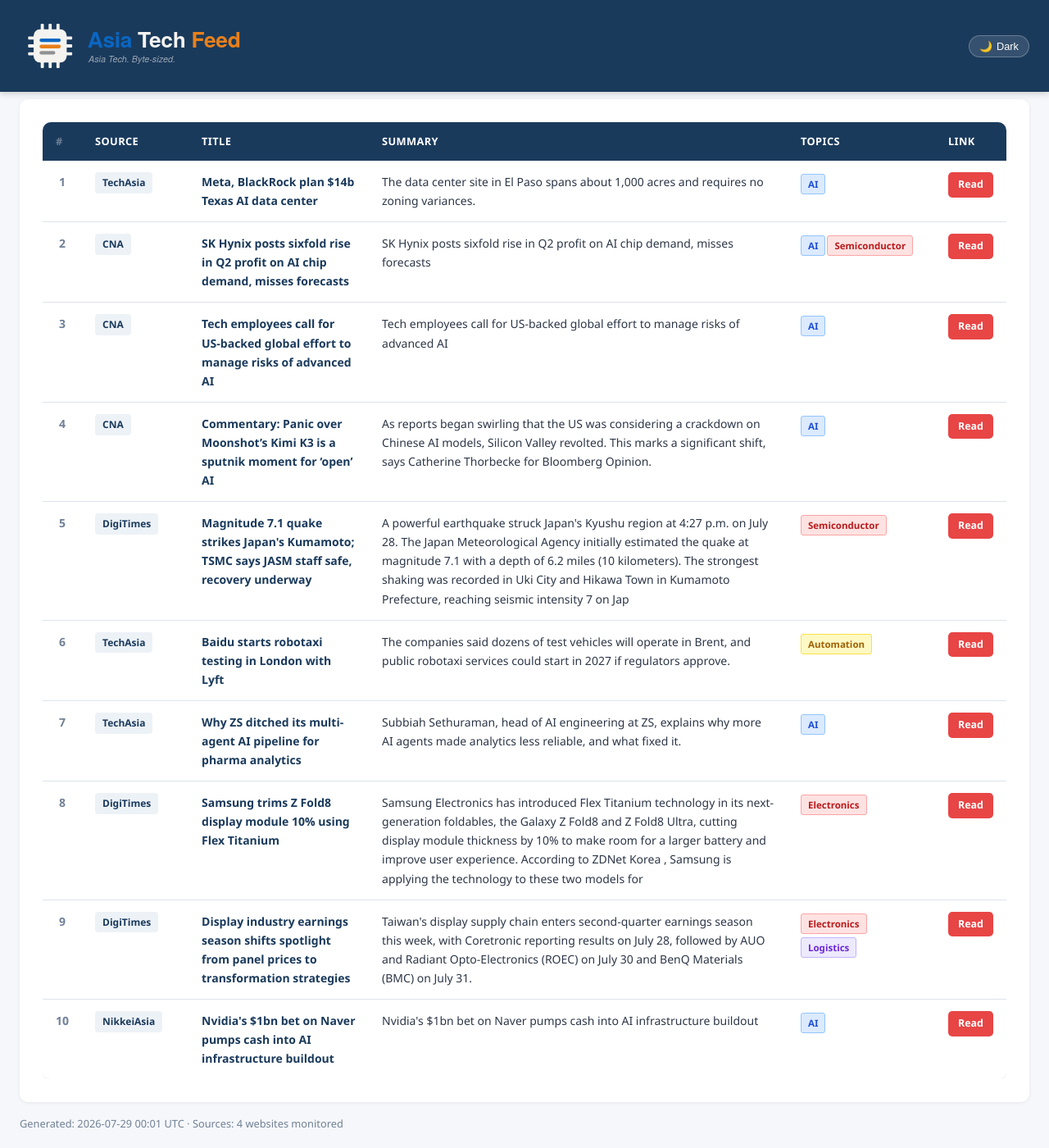
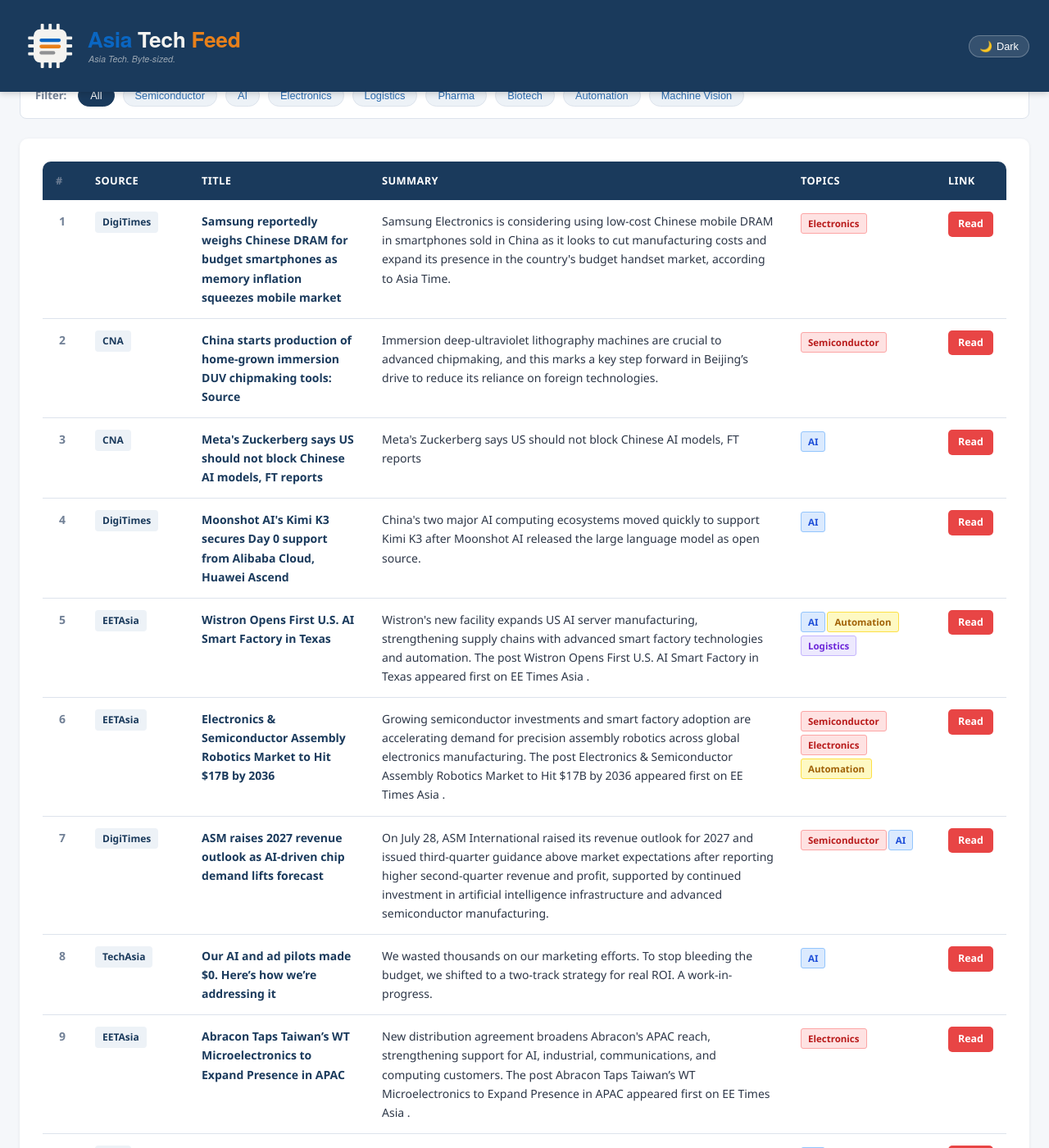
Before and after one commit to asiatechfeed/Asia-Tech-Feed, a Jekyll site: the page built from _posts/2026-07-29-asia-tech-news-digest.md, in a window 1280 px wide and 1400 px high, scrolled down 681 px. Shown: the whole window at 82% size. Built offline with Jekyll 4.4.1, drawn with Linux system fonts in a browser that asks for light colours; a script that is not in the unit is left out; some of the changed text lies outside the part shown.

Commit message:
📰 News digest 2026-07-29 (14 articles)

```diff
--- a/_posts/2026-07-29-asia-tech-news-digest.md
+++ b/_posts/2026-07-29-asia-tech-news-digest.md
@@ -1,16 +1,16 @@
 ---
 layout: post
 title: "Asia Tech News Digest - July 29, 2026"
-date: 2026-07-29 08:01:42 +0800
-articles_count: 10
-sources_count: 4
-sources: ["CNA", "DigiTimes", "NikkeiAsia", "TechAsia"]
+date: 2026-07-29 11:22:10 +0800
+articles_count: 14
+sources_count: 6
+sources: ["CNA", "DigiTimes", "EETAsia", "KED", "NikkeiAsia", "TechAsia"]
 csv_file: /assets/data/news-2026-07-29.tsv
-featured_title: "Meta, BlackRock plan $14b Texas AI data center"
-featured_url: "https://www.techinasia.com/meta-acquires-ai-agent-platform-moltbook"
-featured_source: "TechAsia"
-featured_summary: "The data center site in El Paso spans about 1,000 acres and requires no zoning variances."
-featured_image: ""
+featured_title: "Samsung reportedly weighs Chinese DRAM for budget smartphones as memory inflation squeezes mobile market"
+featured_url: "https://www.digitimes.com/news/a20260729VL212/samsung-smartphone-dram-budget-low-cost.html"
+featured_source: "DigiTimes"
+featured_summary: "Samsung Electronics is considering using low-cost Chinese mobile DRAM in smartphones sold in China as it looks to cut manufacturing costs and expand its presence in the country's budget handset market, according to Asia Time."
+featured_image: "https://img.digitimes.com/newsshow/20260729vl212_files/1_2b.jpg"
 ---
 
 <table class="news-table">
@@ -27,83 +27,115 @@ featured_image: ""
 <tbody>
 <tr>
   <td class="col-num">1</td>
-  <td class="col-source"><span class="source-badge">TechAsia</span></td>
-  <td class="col-title"><span class="article-title">Meta, BlackRock plan $14b Texas AI data center</span></td>
-  <td class="col-summary">The data center site in El Paso spans about 1,000 acres and requires no zoning variances.</td>
-  <td class="col-tags"><span class="tag ai">AI</span></td>
-  <td class="col-link"><a class="btn-link" href="https://www.techinasia.com/meta-acquires-ai-agent-platform-moltbook" target="_blank" rel="noopener">Read</a></td>
+  <td class="col-source"><span class="source-badge">DigiTimes</span></td>
+  <td class="col-title"><span class="article-title">Samsung reportedly weighs Chinese DRAM for budget smartphones as memory inflation squeezes mobile market</span></td>
+  <td class="col-summary">Samsung Electronics is considering using low-cost Chinese mobile DRAM in smartphones sold in China as it looks to cut manufacturing costs and expand its presence in the country's budget handset market, according to Asia Time.</td>
+  <td class="col-tags"><span class="tag semi">Electronics</span></td>
+  <td class="col-link"><a class="btn-link" href="https://www.digitimes.com/news/a20260729VL212/samsung-smartphone-dram-budget-low-cost.html" target="_blank" rel="noopener">Read</a></td>
 </tr>
 <tr>
   <td class="col-num">2</td>
   <td class="col-source"><span class="source-badge">CNA</span></td>
-  <td class="col-title"><span class="article-title">SK Hynix posts sixfold rise in Q2 profit on AI chip demand, misses forecasts</span></td>
-  <td class="col-summary">SK Hynix posts sixfold rise in Q2 profit on AI chip demand, misses forecasts</td>
-  <td class="col-tags"><span class="tag ai">AI</span><span class="tag semi">Semiconductor</span></td>
-  <td class="col-link"><a class="btn-link" href="https://www.channelnewsasia.com/business/sk-hynix-profit-ai-chip-demand-miss-forecast-6284436" target="_blank" rel="noopener">Read</a></td>
+  <td class="col-title"><span class="article-title">China starts production of home-grown immersion DUV chipmaking tools: Source</span></td>
+  <td class="col-summary">Immersion deep-ultraviolet lithography machines are crucial to advanced chipmaking, and this marks a key step forward in Beijing’s drive to reduce its reliance on foreign technologies.</td>
+  <td class="col-tags"><span class="tag semi">Semiconductor</span></td>
+  <td class="col-link"><a class="btn-link" href="https://www.channelnewsasia.com/east-asia/china-start-production-immersion-duv-chipmaking-6282711" target="_blank" rel="noopener">Read</a></td>
 </tr>
 <tr>
   <td class="col-num">3</td>
   <td class="col-source"><span class="source-badge">CNA</span></td>
-  <td class="col-title"><span class="article-title">Tech employees call for US-backed global effort to manage risks of advanced AI</span></td>
-  <td class="col-summary">Tech employees call for US-backed global effort to manage risks of advanced AI</td>
+  <td class="col-title"><span class="article-title">Meta's Zuckerberg says US should not block Chinese AI models, FT reports</span></td>
+  <td class="col-summary">Meta's Zuckerberg says US should not block Chinese AI models, FT reports</td>
   <td class="col-tags"><span class="tag ai">AI</span></td>
-  <td class="col-link"><a class="btn-link" href="https://www.channelnewsasia.com/business/tech-employees-call-us-backed-global-effort-manage-risks-advanced-ai-6284401" target="_blank" rel="noopener">Read</a></td>
+  <td class="col-link"><a class="btn-link" href="https://www.channelnewsasia.com/business/metas-zuckerberg-says-us-should-not-block-chinese-ai-models-ft-reports-6284771" target="_blank" rel="noopener">Read</a></td>
 </tr>
 <tr>
   <td class="col-num">4</td>
-  <td class="col-source"><span class="source-badge">CNA</span></td>
-  <td class="col-title"><span class="article-title">Commentary: Panic over Moonshot’s Kimi K3 is a sputnik moment for ‘open’ AI</span></td>
-  <td class="col-summary">As reports began swirling that the US was considering a crackdown on Chinese AI models, Silicon Valley revolted. This marks a significant shift, says Catherine Thorbecke for Bloomberg Opinion.</td>
+  <td class="col-source"><span class="source-badge">DigiTimes</span></td>
+  <td class="col-title"><span class="article-title">Moonshot AI's Kimi K3 secures Day 0 support from Alibaba Cloud, Huawei Ascend</span></td>
+  <td class="col-summary">China's two major AI computing ecosystems moved quickly to support Kimi K3 after Moonshot AI released the large language model as open source.</td>
   <td class="col-tags"><span class="tag ai">AI</span></td>
-  <td class="col-link"><a class="btn-link" href="https://www.channelnewsasia.com/commentary/moonshot-kimi-panic-ai-sputnik-moment-6282731" target="_blank" rel="noopener">Read</a></td>
+  <td class="col-link"><a class="btn-link" href="https://www.digitimes.com/news/a20260729PD212/kimi-k3-ascend-huawei-cloud-alibaba.html" target="_blank" rel="noopener">Read</a></td>
 </tr>
 <tr>
   <td class="col-num">5</td>
-  <td class="col-source"><span class="source-badge">DigiTimes</span></td>
-  <td class="col-title"><span class="article-title">Magnitude 7.1 quake strikes Japan's Kumamoto; TSMC says JASM staff safe, recovery underway</span></td>
-  <td class="col-summary">A powerful earthquake struck Japan's Kyushu region at 4:27 p.m. on July 28. The Japan Meteorological Agency initially estimated the quake at magnitude 7.1 with a depth of 6.2 miles (10 kilometers). The strongest shaking was recorded in Uki City and Hikawa Town in Kumamoto Prefecture, reaching seismic intensity 7 on Jap</td>
-  <td class="col-tags"><span class="tag semi">Semiconductor</span></td>
-  <td class="col-link"><a class="btn-link" href="https://www.digitimes.com/news/a20260728PD242/tsmc-jasm-earthquake-kumamoto-fab-japan.html" target="_blank" rel="noopener">Read</a></td>
+  <td class="col-source"><span class="source-badge">EETAsia</span></td>
+  <td class="col-title"><span class="article-title">Wistron Opens First U.S. AI Smart Factory in Texas</span></td>
+  <td class="col-summary">Wistron's new facility expands US AI server manufacturing, strengthening supply chains with advanced smart factory technologies and automation. The post Wistron Opens First U.S. AI Smart Factory in Texas appeared first on EE Times Asia .</td>
+  <td class="col-tags"><span class="tag ai">AI</span><span class="tag auto">Automation</span><span class="tag logis">Logistics</span></td>
+  <td class="col-link"><a class="btn-link" href="https://www.eetasia.com/wistron-opens-first-u-s-ai-smart-factory-in-texas/" target="_blank" rel="noopener">Read</a></td>
 </tr>
 <tr>
   <td class="col-num">6</td>
-  <td class="col-source"><span class="source-badge">TechAsia</span></td>
-  <td class="col-title"><span class="article-title">Baidu starts robotaxi testing in London with Lyft</span></td>
-  <td class="col-summary">The companies said dozens of test vehicles will operate in Brent, and public robotaxi services could start in 2027 if regulators approve.</td>
-  <td class="col-tags"><span class="tag auto">Automation</span></td>
-  <td class="col-link"><a class="btn-link" href="https://www.techinasia.com/baidu-incident-leads-china-pause-av-licenses" target="_blank" rel="noopener">Read</a></td>
+  <td class="col-source"><span class="source-badge">EETAsia</span></td>
+  <td class="col-title"><span class="article-title">Electronics & Semiconductor Assembly Robotics Market to Hit $17B by 2036</span></td>
+  <td class="col-summary">Growing semiconductor investments and smart factory adoption are accelerating demand for precision assembly robotics across global electronics manufacturing. The post Electronics & Semiconductor Assembly Robotics Market to Hit $17B by 2036 appeared first on EE Times Asia .</td>
+  <td class="col-tags"><span class="tag semi">Semiconductor</span><span class="tag semi">Electronics</span><span class="tag auto">Automation</span></td>
+  <td class="col-link"><a class="btn-link" href="https://www.eetasia.com/electronics-semiconductor-assembly-robotics-market-to-hit-17b-by-2036/" target="_blank" rel="noopener">Read</a></td>
 </tr>
 <tr>
   <td class="col-num">7</td>
-  <td class="col-source"><span class="source-badge">TechAsia</span></td>
-  <td class="col-title"><span class="article-title">Why ZS ditched its multi-agent AI pipeline for pharma analytics</span></td>
-  <td class="col-summary">Subbiah Sethuraman, head of AI engineering at ZS, explains why more AI agents made analytics less reliable, and what fixed it.</td>
-  <td class="col-tags"><span class="tag ai">AI</span></td>
-  <td class="col-link"><a class="btn-link" href="https://www.techinasia.com/why-zs-ditched-its-multi-agent-ai-pipeline-for-pharma-analytics" target="_blank" rel="noopener">Read</a></td>
+  <td class="col-source"><span class="source-badge">DigiTimes</span></td>
+  <td class="col-title"><span class="article-title">ASM raises 2027 revenue outlook as AI-driven chip demand lifts forecast</span></td>
+  <td class="col-summary">On July 28, ASM International raised its revenue outlook for 2027 and issued third-quarter guidance above market expectations after reporting higher second-quarter revenue and profit, supported by continued investment in artificial intelligence infrastructure and advanced semiconductor manufacturing.</td>
+  <td class="col-tags"><span class="tag semi">Semiconductor</span><span class="tag ai">AI</span></td>
+  <td class="col-link"><a class="btn-link" href="https://www.digitimes.com/news/a20260729VL203/revenue-outlook-2027-demand-forecast.html" target="_blank" rel="noopener">Read</a></td>
 </tr>
 <tr>
   <td class="col-num">8</td>
-  <td class="col-source"><span class="source-badge">DigiTimes</span></td>
-  <td class="col-title"><span class="article-title">Samsung trims Z Fold8 display module 10% using Flex Titanium</span></td>
-  <td class="col-summary">Samsung Electronics has introduced Flex Titanium technology in its next-generation foldables, the Galaxy Z Fold8 and Z Fold8 Ultra, cutting display module thickness by 10% to make room for a larger battery and improve user experience. According to ZDNet Korea , Samsung is applying the technology to these two models for</td>
-  <td class="col-tags"><span class="tag semi">Electronics</span></td>
-  <td class="col-link"><a class="btn-link" href="https://www.digitimes.com/news/a20260728PD229/samsung-display-flex-technology-galaxy.html" target="_blank" rel="noopener">Read</a></td>
+  <td class="col-source"><span class="source-badge">TechAsia</span></td>
+  <td class="col-title"><span class="article-title">Our AI and ad pilots made $0. Here’s how we’re addressing it</span></td>
+  <td class="col-summary">We wasted thousands on our marketing efforts. To stop bleeding the budget, we shifted to a two-track strategy for real ROI. A work-in-progress.</td>
+  <td class="col-tags"><span class="tag ai">AI</span></td>
+  <td class="col-link"><a class="btn-link" href="https://www.techinasia.com/ai-ad-pilots-0-heres-how-we-re-addressing-it" target="_blank" rel="noopener">Read</a></td>
 </tr>
 <tr>
   <td class="col-num">9</td>
-  <td class="col-source"><span class="source-badge">DigiTimes</span></td>
-  <td class="col-title"><span class="article-title">Display industry earnings season shifts spotlight from panel prices to transformation strategies</span></td>
-  <td class="col-summary">Taiwan's display supply chain enters second-quarter earnings season this week, with Coretronic reporting results on July 28, followed by AUO and Radiant Opto-Electronics (ROEC) on July 30 and BenQ Materials (BMC) on July 31.</td>
-  <td class="col-tags"><span class="tag semi">Electronics</span><span class="tag logis">Logistics</span></td>
-  <td class="col-link"><a class="btn-link" href="https://www.digitimes.com/news/a20260728PD224/earnings-display-taiwan-revenue-supply-chain.html" target="_blank" rel="noopener">Read</a></td>
+  <td class="col-source"><span class="source-badge">EETAsia</span></td>
+  <td class="col-title"><span class="article-title">Abracon Taps Taiwan’s WT Microelectronics to Expand Presence in APAC</span></td>
+  <td class="col-summary">New distribution agreement broadens Abracon's APAC reach, strengthening support for AI, industrial, communications, and computing customers. The post Abracon Taps Taiwan’s WT Microelectronics to Expand Presence in APAC appeared first on EE Times Asia .</td>
+  <td class="col-tags"><span class="tag semi">Electronics</span></td>
+  <td class="col-link"><a class="btn-link" href="https://www.eetasia.com/abracon-taps-taiwans-wt-microelectronics-to-expand-presence-in-apac/" target="_blank" rel="noopener">Read</a></td>
 </tr>
 <tr>
   <td class="col-num">10</td>
+  <td class="col-source"><span class="source-badge">CNA</span></td>
+  <td class="col-title"><span class="article-title">The infrastructure question every AI strategy must answer</span></td>
+  <td class="col-summary">Many organisations are eager to scale AI, but fewer are confident their infrastructure can support it. Tata Communications aims to bridge that gap.</td>
+  <td class="col-tags"><span class="tag ai">AI</span></td>
+  <td class="col-link"><a class="btn-link" href="https://www.channelnewsasia.com/advertorial/infrastructure-question-every-ai-strategy-must-answer-6246086" target="_blank" rel="noopener">Read</a></td>
+</tr>
+<tr>
+  <td class="col-num">11</td>
+  <td class="col-source"><span class="source-badge">TechAsia</span></td>
+  <td class="col-title"><span class="article-title">AI tools: Marketplaces’ new side hustle</span></td>
+  <td class="col-summary">Having years of data is one thing, turning it into an AI business is another. Also: SEA’s VC deal value is up from 2025, but the recovery stays uneven.</td>
+  <td class="col-tags"><span class="tag ai">AI</span></td>
+  <td class="col-link"><a class="btn-link" href="https://www.techinasia.com/ai-tools-marketplaces-side-hustle" target="_blank" rel="noopener">Read</a></td>
+</tr>
+<tr>
+  <td class="col-num">12</td>
+  <td class="col-source"><span class="source-badge">TechAsia</span></td>
+  <td class="col-title"><span class="article-title">Indosat H1 revenue rises 13.1% as AI cloud grows</span></td>
+  <td class="col-summary">Indosat said its AI Cloud business generated US$33 million in the first half, surpassing the business’s full-year 2025 revenue of US$28 million.</td>
+  <td class="col-tags"><span class="tag ai">AI</span></td>
+  <td class="col-link"><a class="btn-link" href="https://www.techinasia.com/indosat-taps-nokia-to-expand-5g-network-in-indonesia" target="_blank" rel="noopener">Read</a></td>
+</tr>
+<tr>
+  <td class="col-num">13</td>
   <td class="col-source"><span class="source-badge">NikkeiAsia</span></td>
-  <td class="col-title"><span class="article-title">Nvidia's $1bn bet on Naver pumps cash into AI infrastructure buildout</span></td>
-  <td class="col-summary">Nvidia's $1bn bet on Naver pumps cash into AI infrastructure buildout</td>
+  <td class="col-title"><span class="article-title">13 confirmed dead after Kumamoto quake rattles Japan chipmaking hub</span></td>
+  <td class="col-summary">13 confirmed dead after Kumamoto quake rattles Japan chipmaking hub</td>
+  <td class="col-tags"><span class="tag semi">Semiconductor</span></td>
+  <td class="col-link"><a class="btn-link" href="https://asia.nikkei.com/economy/natural-disasters/13-confirmed-dead-after-kumamoto-quake-rattles-japan-chipmaking-hub" target="_blank" rel="noopener">Read</a></td>
+</tr>
+<tr>
+  <td class="col-num">14</td>
+  <td class="col-source"><span class="source-badge">KED</span></td>
+  <td class="col-title"><span class="article-title">Go master Shin cracks AI barrier with win over KataGo, sets up series decider</span></td>
+  <td class="col-summary">Shin Jin-seo finally broke through against artificial intelligence on Sunday, defeating KataGo by four and a half points to become the first professio</td>
   <td class="col-tags"><span class="tag ai">AI</span></td>
-  <td class="col-link"><a class="btn-link" href="https://asia.nikkei.com/business/technology/artificial-intelligence/nvidia-s-1bn-bet-on-naver-pumps-cash-into-ai-infrastructure-buildout" target="_blank" rel="noopener">Read</a></td>
+  <td class="col-link"><a class="btn-link" href="https://www.kedglobal.com/artificial-intelligence/newsView/ked202607190001" target="_blank" rel="noopener">Read</a></td>
 </tr>
 </tbody>
 </table>
```
Also changed, not shown: _data/seen_urls.json (+15 -1 lines), _digest_meta.json (+24 -22 lines), assets/data/news-2026-07-29.tsv (+14 -10 lines), assets/data/search-index.json.
